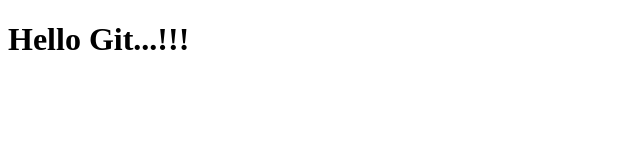
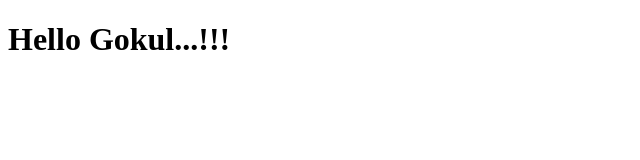
Before and after one commit to gokul2896/new, a plain HTML site: page index.html in a window 1280 px wide. Shown: the whole page, without its empty margins (0-640 px from the left). Drawn offline with Linux system fonts and the light colour scheme.

Commit message:
changed git to gokul

```diff
--- a/index.html
+++ b/index.html
@@ -6,6 +6,6 @@
     <title>Document</title>
 </head>
 <body>
-    <h1>Hello Git...!!!</h1>
+    <h1>Hello Gokul...!!!</h1>
 </body>
 </html>
```
